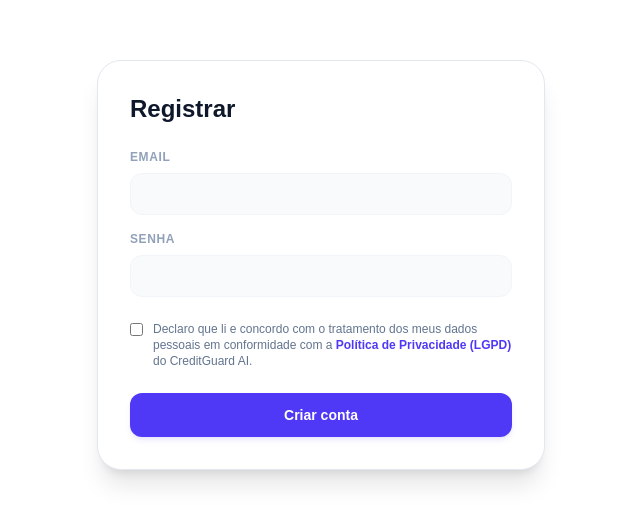
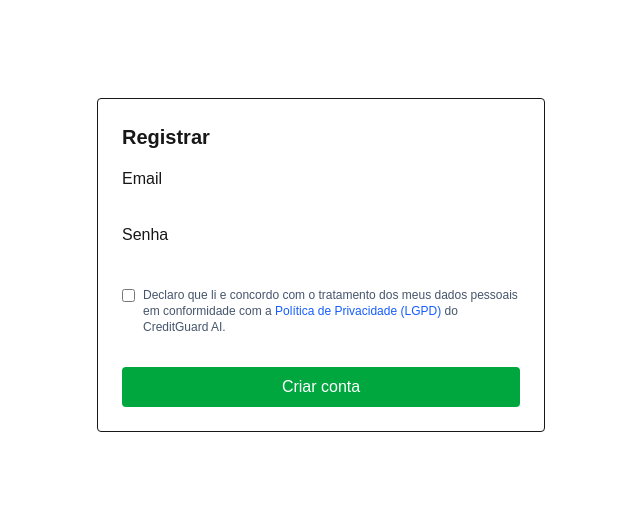
Before and after one commit to VictorErbs/3professores, a Next.js app in the folder front-end/: page /register in a window 1280 px wide. Shown: the part 135-658 px from the top of the page, without its empty margins (319-959 px from the left). Built offline with nearby package versions, Linux system fonts and the light colour scheme; no server answers.

Commit message:
style: simplify register UI to match raw college project scope

```diff
--- a/front-end/app/clients/[id]/page.tsx
+++ b/front-end/app/clients/[id]/page.tsx
@@ -3,6 +3,9 @@ import React, { useEffect, useState, use } from 'react'
 import Link from 'next/link'
 import Header from '@/components/Header'
 import { useTranslation } from 'react-i18next'
+import { useRouter } from 'next/navigation'
+import { createClient } from '@/lib/supabase/client'
+import { db } from '@/lib/db'
 
 interface ClientProfile {
   id: string
@@ -31,6 +34,7 @@ interface ClientProfile {
 export default function ClientDetailPage({ params }: { params: Promise<{ id: string }> }) {
   const { id } = use(params)
   const { t } = useTranslation()
+  const router = useRouter()
   const [profile, setProfile] = useState<ClientProfile | null>(null)
   const [loading, setLoading] = useState(true)
   const [error, setError] = useState('')
@@ -53,7 +57,18 @@ export default function ClientDetailPage({ params }: { params: Promise<{ id: str
   }
 
   useEffect(() => {
-    fetchProfile()
+    const checkAuth = async () => {
+      if (!db.isMock()) {
+        const supabase = createClient()
+        const { data: { session } } = await supabase.auth.getSession()
+        if (!session) {
+          router.push('/login')
+          return
+        }
+      }
+      fetchProfile()
+    }
+    checkAuth()
   }, [id])
 
   // Recalibrate score in real-time
--- a/front-end/app/clients/page.tsx
+++ b/front-end/app/clients/page.tsx
@@ -3,6 +3,9 @@ import React, { useEffect, useState, useMemo } from 'react'
 import Link from 'next/link'
 import Header from '@/components/Header'
 import { useTranslation } from 'react-i18next'
+import { useRouter } from 'next/navigation'
+import { createClient } from '@/lib/supabase/client'
+import { db } from '@/lib/db'
 
 interface ClientItem {
   id: string
@@ -20,6 +23,7 @@ interface RiskDetail {
 
 export default function ClientsListPage() {
   const { t } = useTranslation()
+  const router = useRouter()
   const [clients, setClients] = useState<ClientItem[]>([])
   const [riskScores, setRiskScores] = useState<Map<string, RiskDetail>>(new Map())
   const [loading, setLoading] = useState(true)
@@ -71,7 +75,18 @@ export default function ClientsListPage() {
   }
 
   useEffect(() => {
-    fetchClients()
+    const checkAuth = async () => {
+      if (!db.isMock()) {
+        const supabase = createClient()
+        const { data: { session } } = await supabase.auth.getSession()
+        if (!session) {
+          router.push('/login')
+          return
+        }
+      }
+      fetchClients()
+    }
+    checkAuth()
   }, [])
 
   // Apply search & filters
--- a/front-end/app/collections/page.tsx
+++ b/front-end/app/collections/page.tsx
@@ -2,6 +2,9 @@
 import React, { useEffect, useState, useMemo } from 'react'
 import Header from '@/components/Header'
 import { useTranslation } from 'react-i18next'
+import { useRouter } from 'next/navigation'
+import { createClient } from '@/lib/supabase/client'
+import { db } from '@/lib/db'
 
 interface CollectionItem {
   clientId: string
@@ -29,6 +32,7 @@ interface ClientInstallment {
 
 export default function CollectionsPage() {
   const { t } = useTranslation()
+  const router = useRouter()
   const [queue, setQueue] = useState<CollectionItem[]>([])
   const [loading, setLoading] = useState(true)
   const [error, setError] = useState('')
@@ -61,7 +65,18 @@ export default function CollectionsPage() {
   }
 
   useEffect(() => {
-    fetchQueue()
+    const checkAuth = async () => {
+      if (!db.isMock()) {
+        const supabase = createClient()
+        const { data: { session } } = await supabase.auth.getSession()
+        if (!session) {
+          router.push('/login')
+          return
+        }
+      }
+      fetchQueue()
+    }
+    checkAuth()
   }, [])
 
   // Apply filters in real-time
--- a/front-end/app/page.tsx
+++ b/front-end/app/page.tsx
@@ -2,6 +2,9 @@
 import React, { useEffect, useState } from 'react'
 import Header from '@/components/Header'
 import { useTranslation } from 'react-i18next'
+import { useRouter } from 'next/navigation'
+import { createClient } from '@/lib/supabase/client'
+import { db } from '@/lib/db'
 
 interface KPI {
   totalOverdue: number
@@ -30,6 +33,7 @@ interface ProjectionData {
 
 export default function DashboardPage() {
   const { t } = useTranslation()
+  const router = useRouter()
   const [kpis, setKpis] = useState<KPI | null>(null)
   const [alerts, setAlerts] = useState<Alert[]>([])
   const [projections, setProjections] = useState<ProjectionData[]>([])
@@ -55,7 +59,18 @@ export default function DashboardPage() {
   }
 
   useEffect(() => {
-    fetchDashboardData()
+    const checkAuth = async () => {
+      if (!db.isMock()) {
+        const supabase = createClient()
+        const { data: { session } } = await supabase.auth.getSession()
+        if (!session) {
+          router.push('/login')
+          return
+        }
+      }
+      fetchDashboardData()
+    }
+    checkAuth()
   }, [])
 
   const handleResolveAlert = async (alertId: string) => {
--- a/front-end/app/upload/page.tsx
+++ b/front-end/app/upload/page.tsx
@@ -1,12 +1,29 @@
 "use client"
-import React, { useState } from 'react'
+import React, { useState, useEffect } from 'react'
 import Header from '@/components/Header'
 import { useTranslation } from 'react-i18next'
+import { useRouter } from 'next/navigation'
+import { createClient } from '@/lib/supabase/client'
+import { db } from '@/lib/db'
 
 export default function UploadPage() {
   const { t } = useTranslation()
+  const router = useRouter()
   const [csvText, setCsvText] = useState('')
   const [loading, setLoading] = useState(false)
+
+  useEffect(() => {
+    const checkAuth = async () => {
+      if (!db.isMock()) {
+        const supabase = createClient()
+        const { data: { session } } = await supabase.auth.getSession()
+        if (!session) {
+          router.push('/login')
+        }
+      }
+    }
+    checkAuth()
+  }, [])
   const [statusMsg, setStatusMsg] = useState<{ type: 'success' | 'error' | ''; message: string }>({
     type: '',
     message: ''
--- a/front-end/features/auth/RegisterForm.tsx
+++ b/front-end/features/auth/RegisterForm.tsx
@@ -44,30 +44,30 @@ export default function RegisterForm() {
 
   return (
     <div className="min-h-screen flex items-center justify-center">
-      <form onSubmit={handle} className="w-full max-w-md p-6 border border-slate-200 dark:border-slate-800 rounded-3xl bg-white dark:bg-slate-900 shadow-xl p-8">
-        <h2 className="text-2xl font-black mb-6 text-slate-900 dark:text-white">{t('auth.registerTitle')}</h2>
-        {error && <p className="text-xs font-semibold text-rose-600 bg-rose-50 dark:bg-rose-950/20 border border-rose-100 dark:border-rose-900/30 rounded-xl p-3 mb-4">{error}</p>}
-        <label className="block mb-4 text-xs font-bold text-slate-400 uppercase tracking-wider">{t('auth.email')}
-          <input className="w-full mt-2 rounded-xl border border-slate-100 bg-slate-50 dark:border-slate-800 dark:bg-slate-950 px-4 py-2.5 text-sm focus:border-indigo-600 focus:outline-none focus:ring-1 focus:ring-indigo-600 text-slate-800 dark:text-slate-200" value={email} onChange={e=>setEmail(e.target.value)} required />
+      <form onSubmit={handle} className="w-full max-w-md p-6 border rounded">
+        <h2 className="text-xl font-bold mb-4">{t('auth.registerTitle')}</h2>
+        {error && <p className="text-red-600 mb-4 text-xs font-semibold">{error}</p>}
+        <label className="block mb-2">{t('auth.email')}
+          <input className="w-full" value={email} onChange={e=>setEmail(e.target.value)} required />
         </label>
-        <label className="block mb-6 text-xs font-bold text-slate-400 uppercase tracking-wider">{t('auth.password')}
-          <input type="password" className="w-full mt-2 rounded-xl border border-slate-100 bg-slate-50 dark:border-slate-800 dark:bg-slate-950 px-4 py-2.5 text-sm focus:border-indigo-600 focus:outline-none focus:ring-1 focus:ring-indigo-600 text-slate-800 dark:text-slate-200" value={password} onChange={e=>setPassword(e.target.value)} required />
+        <label className="block mb-4">{t('auth.password')}
+          <input type="password" className="w-full" value={password} onChange={e=>setPassword(e.target.value)} required />
         </label>
 
-        <label className="flex items-start gap-2.5 mb-6 cursor-pointer text-xs text-slate-500 dark:text-slate-400 font-medium">
+        <label className="flex items-start gap-2 mb-4 cursor-pointer text-xs text-slate-600 dark:text-slate-400">
           <input
             type="checkbox"
             checked={lgpdConsent}
             onChange={e => setLgpdConsent(e.target.checked)}
-            className="mt-0.5 rounded border-slate-300 text-indigo-600 focus:ring-indigo-500"
+            className="mt-0.5"
             required
           />
           <span>
-            Declaro que li e concordo com o tratamento dos meus dados pessoais em conformidade com a <span className="text-indigo-600 font-semibold hover:underline">Política de Privacidade (LGPD)</span> do CreditGuard AI.
+            Declaro que li e concordo com o tratamento dos meus dados pessoais em conformidade com a <span className="text-blue-600 hover:underline">Política de Privacidade (LGPD)</span> do CreditGuard AI.
           </span>
         </label>
 
-        <button className="w-full rounded-xl bg-indigo-600 py-3 text-sm font-semibold text-white transition hover:bg-indigo-700 shadow-md shadow-indigo-600/10" type="submit" disabled={loading}>{loading ? t('auth.registering') : t('auth.registerBtn')}</button>
+        <button className="mt-4 px-4 py-2 bg-green-600 text-white rounded w-full" type="submit" disabled={loading}>{loading ? t('auth.registering') : t('auth.registerBtn')}</button>
       </form>
     </div>
   );
```
